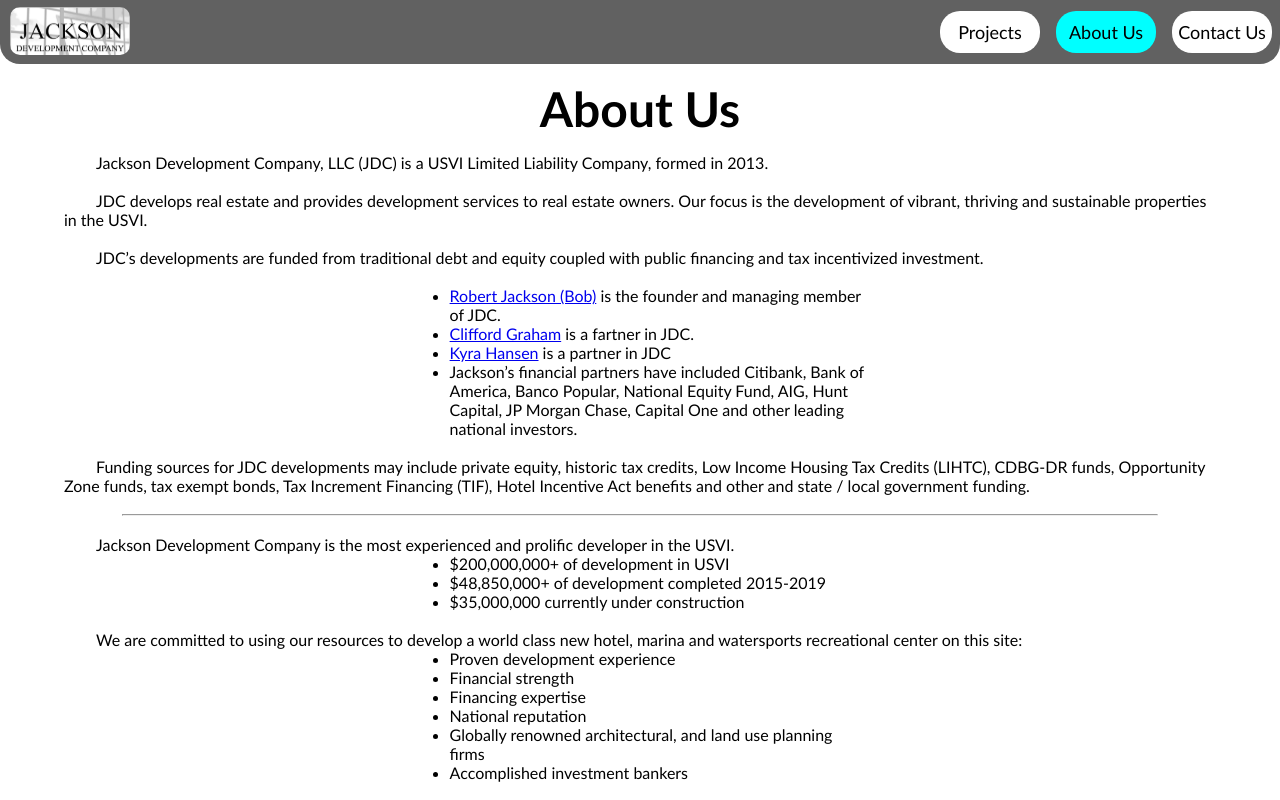
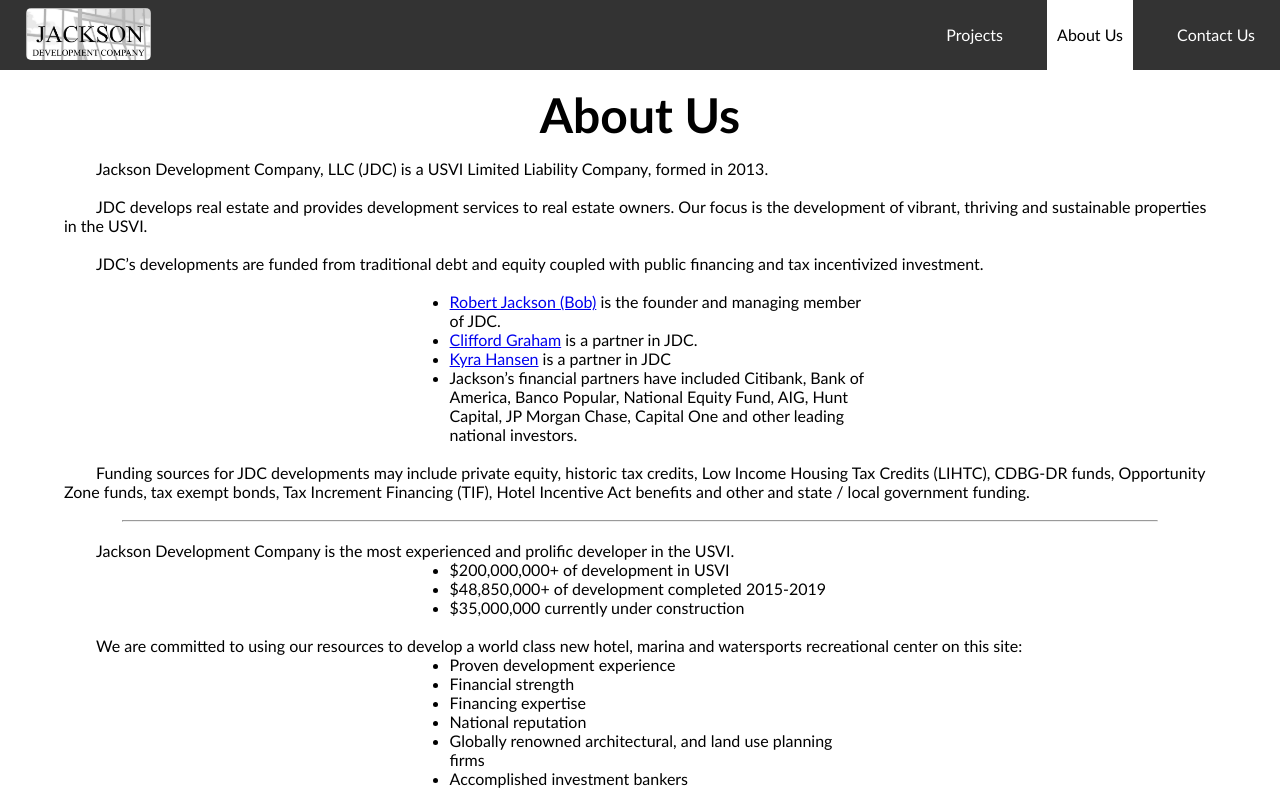
Before and after one commit to agraham02/JacksonDevelopmentWebsite, a plain HTML site: page about.html in a window 1280 px wide. Shown: the top 800 px of the page. Drawn offline with Linux system fonts and the light colour scheme.

Commit message:
updated nav

```diff
--- a/about.html
+++ b/about.html
@@ -10,11 +10,9 @@
 </head>
 <body>
     <nav>
-        <a href="./index.html">
-            <img src="./res/images/Logo.jpg" alt="Jackson Developmet Logo" style="width: 120px; height: 48px;">
-        </a>
+        <div class="img-container"><a href="./index.html"><img src="./res/images/Logo.jpg" alt="Jackson Development Logo"></a></div>
         <div class="nav-container">
-            <a href="./projects.html">Projects</li>
+            <a href="./projects.html">Projects</a>
             <a href="./about.html" class="active">About Us</a>
             <a href="./contact.html">Contact Us</a>
         </div>
@@ -32,7 +30,7 @@
             <div class="list-parent">
                 <ul>
                     <li><a href="#person1">Robert Jackson (Bob)</a> is the founder and managing member of JDC.</li>
-                    <li><a href="#person2">Clifford Graham</a> is a fartner in JDC.</li>
+                    <li><a href="#person2">Clifford Graham</a> is a partner in JDC.</li>
                     <li><a href="#person3">Kyra Hansen</a> is a partner in JDC</li>
                     <li>Jackson’s financial partners have included Citibank, Bank of America, Banco Popular, National Equity Fund, AIG, Hunt Capital,
                         JP Morgan Chase, Capital One and other leading national investors.</li>
--- a/res/styles/style.css
+++ b/res/styles/style.css
@@ -13,44 +13,48 @@ body, html {
 }
 
 nav {
-    display: flex;
-    justify-content: space-between;
-    align-items: center;
-    border-radius: 0 0 20px 20px;
-    background-color: #616161;
-    height: 8%;
+    background-color: #333;
+    height: 70px;
+}
+
+.img-container {
+    width: 125px;
+    height: 100%;
+    position: relative;
+    top: 12%;
+    left: 2%;
+    display: inline-block;
+}
+
+nav img {
     width: 100%;
-    margin: 0;
+    height: auto;
+    border-radius: 5px;
 }
-nav img {
-    margin: 10px;
-    border-radius: 10px;
-    width: 150px;
-    height: 60px;
+
+.nav-container a {
+    color: white;
+    text-decoration: none;
+    height: 100%;
+    display: inline-block;
+    padding: 7% 10px;
+    margin: 0 15px;
+
 }
+
 .nav-container {
-    display: flex;
-    justify-content: space-between;
-    max-width: 400px;
+    display: inline-block;
+    height: 100%;
+    float: right;
 }
-.nav-container a {
-    width: 100px;
-    display: inline-block;
-    padding: 10px 0;
-    text-align: center;
-    margin: 0 8px;
-    text-decoration: none;
-    background-color: white;
-    color: black;
-    font-size: 18px;
-    border-radius: 20px;
-}
+
 .nav-container a:hover {
-    background-color: #414141;
+    border-bottom: thick solid white;
 }
 
 nav .active {
-    background-color: cyan;
+    background-color: white;
+    color: black;
 }
 
 h1 {
```
Also changed, not shown: contact.html (+2 -4 lines), index.html (+1 -1 lines), projects.html (+2 -4 lines).
